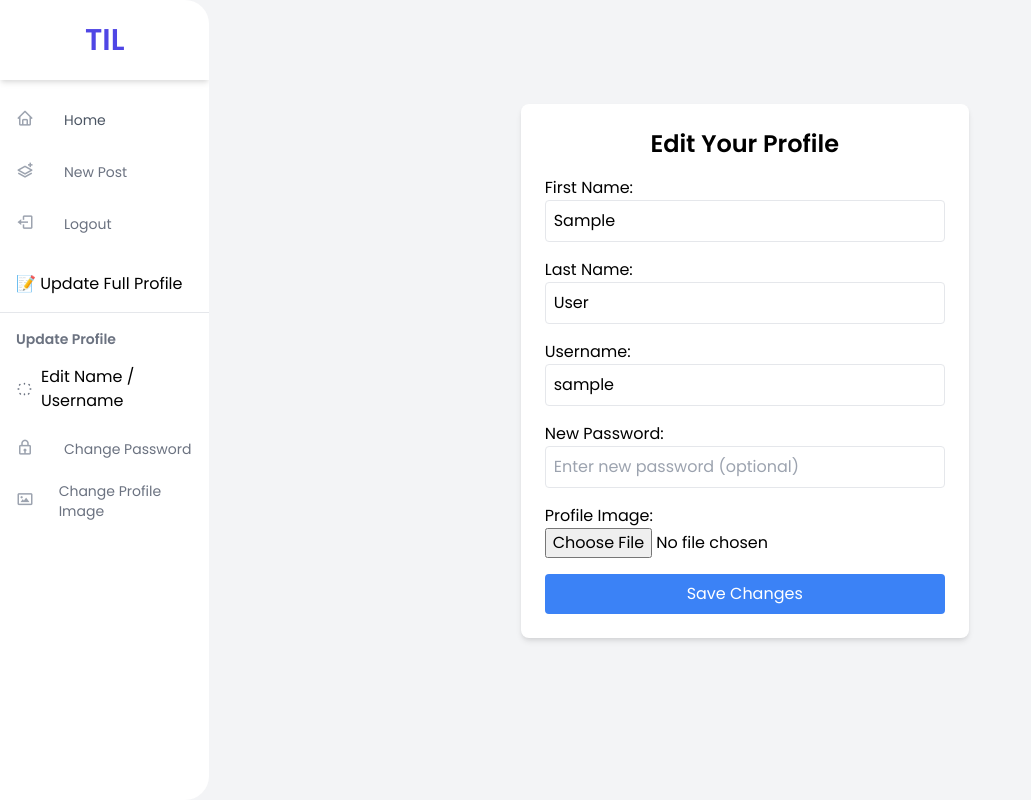
After one commit to Ishwari-16/django-social-media, a Django app: page /profile/edit/full/ in a window 1280 px wide. The commit adds this page. Shown: the whole page, without its empty margins (0-1031 px from the left). Run offline with Django 5.2, Linux system fonts and the light colour scheme; the visitor is signed in with stand-in values (Sample User, id 1); some libraries are stand-ins or nearby versions.

Commit message:
Updated views, URLs, and templates

```diff
--- a/profiles/models.py
+++ b/profiles/models.py
@@ -6,8 +6,10 @@ from sorl.thumbnail import ImageField  # Optional – used for thumbnailing
 
 class Profile(models.Model):
     user = models.OneToOneField(User, on_delete=models.CASCADE)
-    image = models.ImageField(upload_to='profile_images/', default='default.jpg')
+    profile_image = models.ImageField(upload_to='profile_images/', blank=True, null=True)
 
+    def __str__(self):
+        return f'{self.user.username} Profile'
 
 #class Profile(models.Model):
 #    user = models.OneToOneField(
@@ -24,9 +26,6 @@ class Profile(models.Model):
     # Remove this if you're already using `profile_image` as the main field
     # image = ImageField(upload_to='profiles')  ← Not needed
 
-    def __str__(self):
-        return f"{self.user.username}'s Profile"
-
 # Automatically create a profile when new user is created
 @receiver(post_save, sender=User)
 def create_user_profile(sender, instance, created, **kwargs):
--- a/profiles/urls.py
+++ b/profiles/urls.py
@@ -10,6 +10,5 @@ urlpatterns = [
     path('<str:username>/follow/', FollowView.as_view(), name='follow'),
     path('edit/', EditProfileView.as_view(), name='edit'),
     path("edit/full/", views.EditProfileView.as_view(), name="edit_full"),
-    path("edit/image/", views.EditProfileImageView.as_view(), name="edit_image"),
-
+    path("edit/", views.EditProfileView.as_view(), name="edit_profile"),
 ]
--- a/profiles/views.py
+++ b/profiles/views.py
@@ -5,33 +5,86 @@ from django.http import JsonResponse, HttpResponseBadRequest
 from django.views.generic.edit import UpdateView
 from django.urls import reverse_lazy
 from django.shortcuts import render, redirect
-from django.contrib.auth.forms import UserChangeForm  # ✅ Use built-in form
-
+from django.contrib import messages
+from django.contrib.auth import update_session_auth_hash
+from django.contrib.auth.forms import UserChangeForm, PasswordChangeForm
 from feed.models import Post
 from followers.models import Follower
-
-class EditProfileImageView(LoginRequiredMixin, View):
-    def get(self, request):
-        return render(request, "profiles/edit_image.html")
-
-    def post(self, request):
-        # handle image upload logic here
-        return redirect("profiles:edit_image")
+from .models import Profile  # 👈 Make sure you have Profile model with image field
+from .forms import EditProfileForm  # 👈 Custom form created to handle everything
 
 # ✅ Homepage View — show all users
 def homepage(request):
     users = User.objects.all()
     return render(request, "profiles/home.html", {"users": users})
 
-# ✅ Edit Profile View — no custom form needed
-class EditProfileView(LoginRequiredMixin, UpdateView):
-    model = User
-    form_class = UserChangeForm  # ✅ Using built-in form instead of missing EditProfileForm
-    template_name = 'profiles/edit_profile.html'
-    success_url = reverse_lazy('profiles:home')
+class EditProfileView(LoginRequiredMixin, View):
+    def get(self, request):
+        return render(request, "profiles/edit_profile.html", {"user": request.user})
 
-    def get_object(self):
-        return self.request.user
+    def post(self, request):
+        user = request.user
+        first_name = request.POST.get("first_name")
+        last_name = request.POST.get("last_name")
+        username = request.POST.get("username")
+        password = request.POST.get("password")
+        image = request.FILES.get("image")
+
+        # Update user fields
+        user.first_name = first_name
+        user.last_name = last_name
+        user.username = username
+
+        if password:
+            user.set_password(password)
+
+        user.save()
+
+        # Update profile image (if exists)
+        if hasattr(user, 'profile'):
+            if image:
+                user.profile.image = image
+                user.profile.save()
+
+        messages.success(request, "Profile updated successfully.")
+        return redirect("profiles:edit_profile")
+
+# ✅ Edit Profile View
+#class EditProfileView(LoginRequiredMixin, View):
+ #   def get(self, request):
+  #      user_form = EditProfileForm(instance=request.user)
+   #     password_form = PasswordChangeForm(user=request.user)
+    #    return render(request, 'profiles/edit_profile.html', {
+     #       'user_form': user_form,
+      #      'password_form': password_form
+       # })
+
+    def post(self, request):
+        user_form = EditProfileForm(request.POST, request.FILES, instance=request.user)
+        password_form = PasswordChangeForm(user=request.user, data=request.POST)
+
+        if user_form.is_valid():
+            user_form.save()
+
+            # Save profile image if using Profile model
+            profile = request.user.profile
+            if 'image' in request.FILES:
+                profile.image = request.FILES['image']
+                profile.save()
+
+            # Update password if password fields filled
+            if password_form.is_valid():
+                user = password_form.save()
+                update_session_auth_hash(request, user)
+                messages.success(request, 'Password updated successfully!')
+            messages.success(request, 'Profile updated successfully!')
+            return redirect('profiles:edit_profile')
+        else:
+            messages.error(request, 'Please correct the errors below.')
+        return render(request, 'profiles/edit_profile.html', {
+            'user_form': user_form,
+            'password_form': password_form
+        })
 
 # ✅ Profile Detail Page View
 class ProfileDetailView(DetailView):
--- a/til/templates/includes/post.html
+++ b/til/templates/includes/post.html
@@ -1,5 +1,5 @@
 {% load thumbnail %}
-component is from https://www.creative-tim.com/twcomponents/component/post-artical
+<!--component is from https://www.creative-tim.com/twcomponents/component/post-artical-->
         <div class="max-w-full sm:max-w-4xl px-4 sm:px-10 my-4 py-6 bg-white rounded-lg shadow-md sm:flex sm:justify-between">
         <div class="flex justify-between items-center mt-4">
             <span class="font-light text-gray-600">{{post.date|date:"F j,Y, g:i:a"}}</span>
--- /dev/null
+++ b/til/templates/profiles/edit_profile.html
@@ -0,0 +1,34 @@
+{% extends "base.html" %}
+{% load static %}
+
+{% block title %}Edit Profile{% endblock %}
+
+{% block body %}
+<div class="max-w-md mx-auto bg-white shadow-md p-6 rounded-lg mt-10">
+  <h2 class="text-2xl font-bold mb-4 text-center">Edit Your Profile</h2>
+
+  <form method="POST" enctype="multipart/form-data">
+    {% csrf_token %}
+
+    <label>First Name:</label>
+    <input type="text" name="first_name" value="{{ user.first_name }}" class="w-full border p-2 mb-4 rounded" />
+
+    <label>Last Name:</label>
+    <input type="text" name="last_name" value="{{ user.last_name }}" class="w-full border p-2 mb-4 rounded" />
+
+    <label>Username:</label>
+    <input type="text" name="username" value="{{ user.username }}" class="w-full border p-2 mb-4 rounded" />
+
+    <label>New Password:</label>
+    <input type="password" name="password" class="w-full border p-2 mb-4 rounded" placeholder="Enter new password (optional)" />
+
+    <label>Profile Image:</label><br />
+    {% if user.profile.image %}
+      <img src="{{ user.profile.image.url }}" class="w-24 h-24 rounded-full mb-2" />
+    {% endif %}
+    <input type="file" name="profile_image" class="w-full mb-4" />
+
+    <button type="submit" class="w-full bg-blue-500 hover:bg-blue-600 text-white py-2 px-4 rounded">Save Changes</button>
+  </form>
+</div>
+{% endblock %}
```
Also changed, not shown: profiles/migrations/0008_remove_profile_image_profile_profile_image.py (added).
